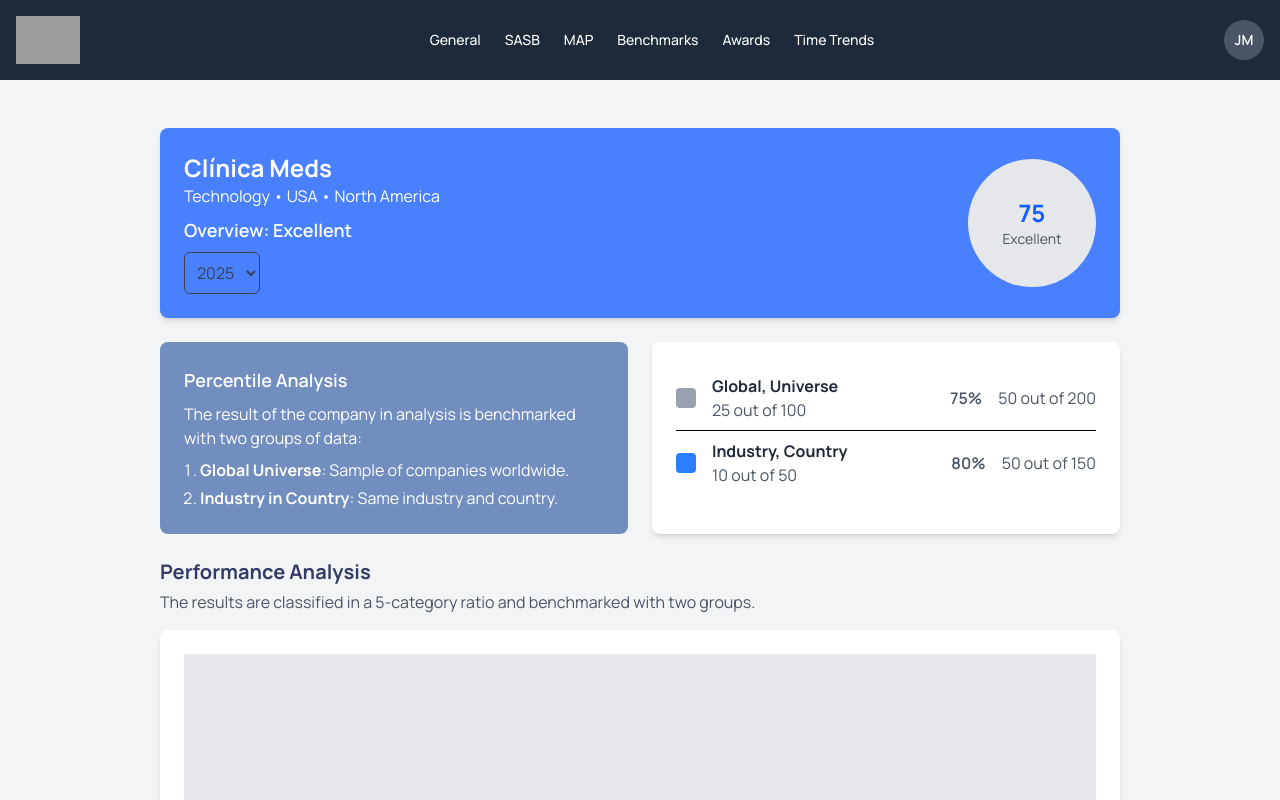
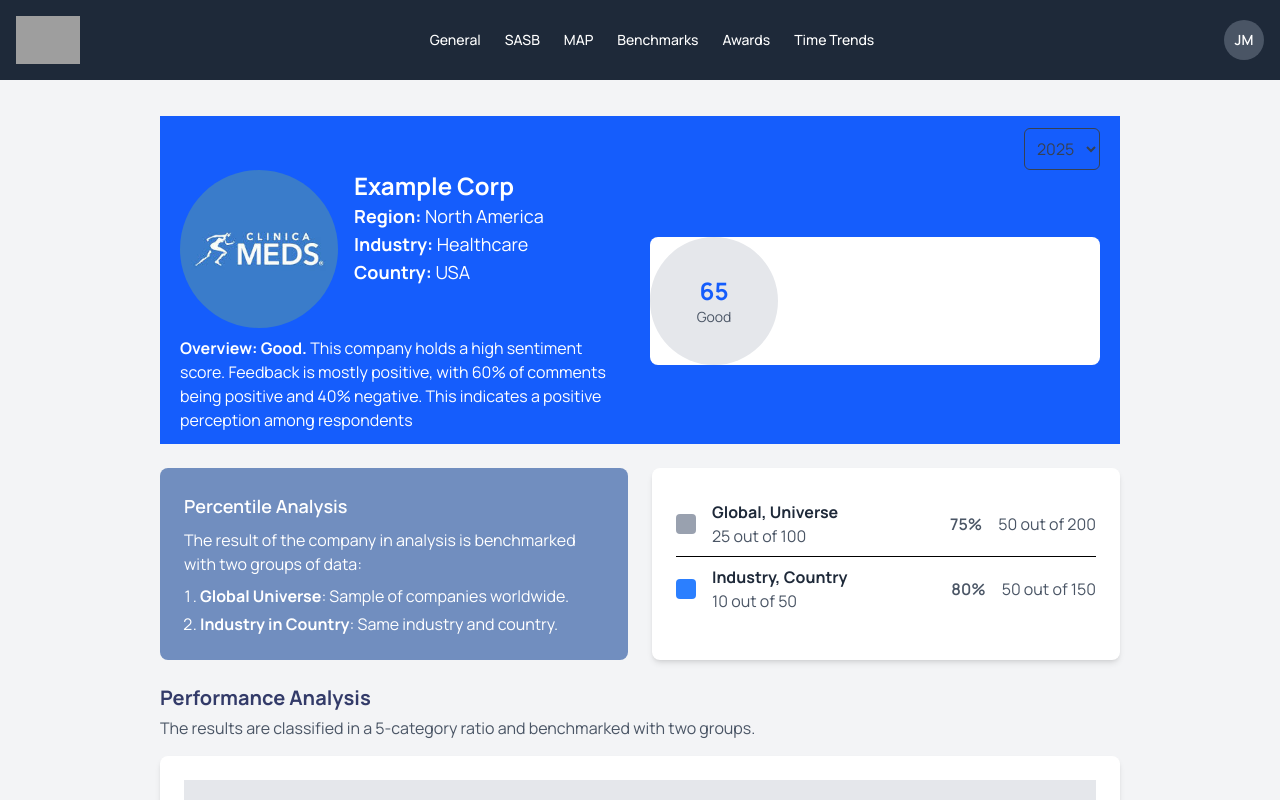
Before and after one commit to SSIndex/MonitorPOC, a Next.js app in the folder monitor/: page /general in a window 1280 px wide. Shown: the top 800 px of the page. Built offline with nearby package versions, Linux system fonts and the light colour scheme; grey boxes are pictures that could not be loaded.

Commit message:
feat(card): ADD example card component

```diff
--- /dev/null
+++ b/monitor/src/_components/example.tsx
@@ -0,0 +1,149 @@
+'use client';
+
+import React, { useMemo } from 'react';
+
+// Assuming these are separate components you’ve already translated or will mock
+// import { GaugeChart } from './GaugeChart'; // Placeholder for your gauge chart component
+// import { DatePickerYearly } from './DatePickerYearly'; // Placeholder for your date picker
+import GaugeChart from './gauge_chart';
+import DatePickerYearly from './datepicker';
+
+// Props interface for TypeScript typing
+interface CardProps {
+  companyName: string;
+  industry: string;
+  country: string;
+  region: string;
+  overview: string; // e.g., "Poor", "Low", "Average", "Good", "Excellent"
+  overviewGraph: JSX.Element; // GaugeChart component render result
+  companyImage?: string;
+  textColor?: string; // e.g., "text-white"
+  backgroundColor?: string; // e.g., "bg-primary"
+  datePicker?: JSX.Element; // DatePickerYearly component render result
+}
+
+// Default image constant
+// const DEFAULT_IMAGE = '/assets/clinicaMeds.jpeg';
+const DEFAULT_IMAGE = 'clinicaMeds.jpeg';
+
+// Card Component
+export const Card: React.FC<CardProps> = ({
+  companyName,
+  industry,
+  country,
+  region,
+  overview,
+  overviewGraph,
+  companyImage = DEFAULT_IMAGE,
+  textColor = 'text-white',
+  backgroundColor = 'bg-blue-600', // Maps to `text-bg-ssindex-card-blue` as a default
+  datePicker,
+}) => {
+  // Generate overview text based on overview score (equivalent to _generate_overview_text)
+  const overviewText = useMemo(() => {
+    const overviewMapping: { [key: string]: string } = {
+      Poor: ' This company holds a poor sentiment score. Feedback is mostly negative, with 80% of comments being negative and 20% positive. This indicates a negative perception among respondents',
+      Low: 'This company holds a low sentiment score. Feedback is mostly negative, with 60% of comments being negative and 40% positive. This indicates a negative perception among respondents',
+      Average: ' This company holds a medium sentiment score. Feedback is evenly split, with 50% of comments being positive and 50% negative. This indicates a balanced perception among respondents',
+      Good: ' This company holds a high sentiment score. Feedback is mostly positive, with 60% of comments being positive and 40% negative. This indicates a positive perception among respondents',
+      Excellent: ' This company holds a very high sentiment score. Feedback is overwhelmingly positive, with 80% of comments being positive and 20% negative. This indicates a very positive perception among respondents',
+    };
+    return overviewMapping[overview] || '';
+  }, [overview]);
+
+  return (
+    <section className="pt-3">
+      <div
+        className={`card rounded-3 ${backgroundColor} ${textColor}`}
+      >
+        {/* Date Picker Section */}
+        {datePicker && (
+          <div className="flex justify-end pt-1 pe-5">
+            {datePicker}
+          </div>
+        )}
+
+        {/* Card Body */}
+        <div className="card-body">
+          <div className="flex gap-5 pb-3 ps-5 pe-5 items-center flex-col md:flex-row">
+            {/* Left Column: Company Info and Overview */}
+            <div className="flex-1">
+              <div className="flex gap-4">
+                {/* Company Image */}
+                <div>
+                  <img
+                    src={companyImage}
+                    alt="Company Image"
+                    className="rounded-full w-[158px] h-[158px] object-cover"
+                  />
+                </div>
+                {/* Company Details */}
+                <div>
+                  <p className="text-2xl font-bold">{companyName}</p>
+                  <p className="text-lg">
+                    <span className="font-bold">Region: </span>{region}
+                  </p>
+                  <p className="text-lg">
+                    <span className="font-bold">Industry: </span>{industry}
+                  </p>
+                  <p className="text-lg">
+                    <span className="font-bold">Country: </span>{country}
+                  </p>
+                </div>
+              </div>
+              {/* Overview Text */}
+              <div className="mt-2">
+                <p>
+                  <span className="font-bold">Overview: {overview}. </span>
+                  {overviewText}
+                </p>
+              </div>
+            </div>
+
+            {/* Right Column: Overview Graph */}
+            <div className="flex-1 rounded-lg bg-white">
+              {overviewGraph}
+            </div>
+          </div>
+        </div>
+      </div>
+    </section>
+  );
+};
+
+// Example usage
+const ExampleCard: React.FC = () => {
+  const generalScore = 65; // Example score
+  const mockMinValue = 0;
+  const mockMaxValue = 100;
+
+  // Mock categorizeScore function
+  const categorizeScore = (score: number): string => {
+    if (score < 20) return 'Poor';
+    if (score < 40) return 'Low';
+    if (score < 60) return 'Average';
+    if (score < 80) return 'Good';
+    return 'Excellent';
+  };
+
+  return (
+    <Card
+      companyName="Example Corp"
+      industry="Healthcare"
+      country="USA"
+      region="North America"
+      overview={categorizeScore(generalScore)}
+      overviewGraph={
+        <GaugeChart
+          score={generalScore}
+          scoreText={categorizeScore(generalScore)}
+          minValue={mockMinValue}
+          maxValue={mockMaxValue}
+        />
+      }
+      datePicker={<DatePickerYearly />}
+    />
+  );
+};
+
+export default ExampleCard;
--- a/monitor/src/app/general/page.tsx
+++ b/monitor/src/app/general/page.tsx
@@ -4,6 +4,7 @@ import DatePickerYearly from '@/_components/datepicker';
 import Navbar from '@/_components/navbar';
 import GaugeChart from '@/_components/gauge_chart';
 import { UserTable } from '@/_components/usertable'
+import ExampleCard from '@/_components/example';
 
 
 // Main General Analysis Page
@@ -51,7 +52,7 @@ export default function GeneralAnalysis() {
       {/* Main Content */}
       <main className="container mx-auto px-40 py-6">
         {/* Company Card Section */}
-        <section className="pt-6">
+        {/* <section className="pt-6">
           <div className="bg-ssindex-card-blue rounded-lg shadow-md p-6 flex items-center space-x-6">
             <div className="flex-1 ">
               <h2 className="text-2xl font-bold text-white">{companyName}</h2>
@@ -63,7 +64,8 @@ export default function GeneralAnalysis() {
             </div>
             <GaugeChart score={generalScore} scoreText="Excellent" />
           </div>
-        </section>
+        </section> */}
+        <ExampleCard />
 
         {/* Percentile Analysis Section */}
         <section className="pt-6">
```
Also changed, not shown: monitor/public/clinicaMeds.jpeg (added).
